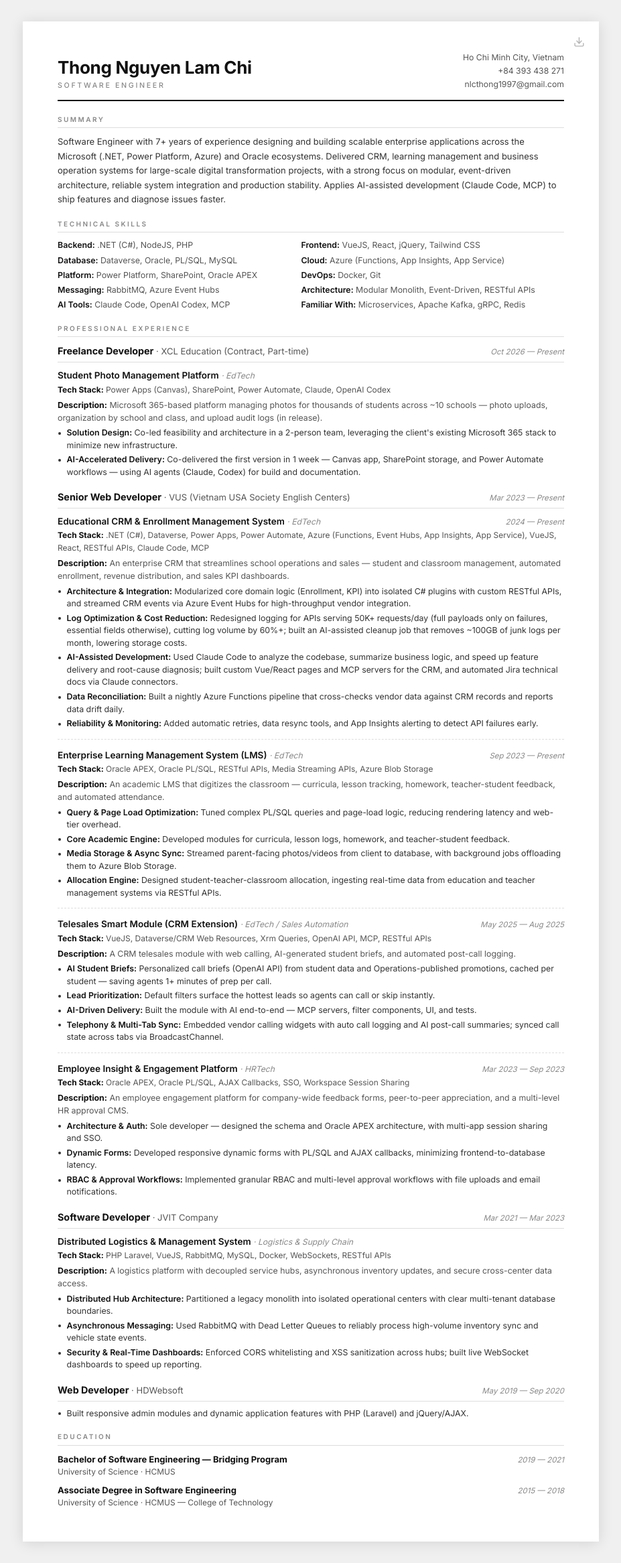
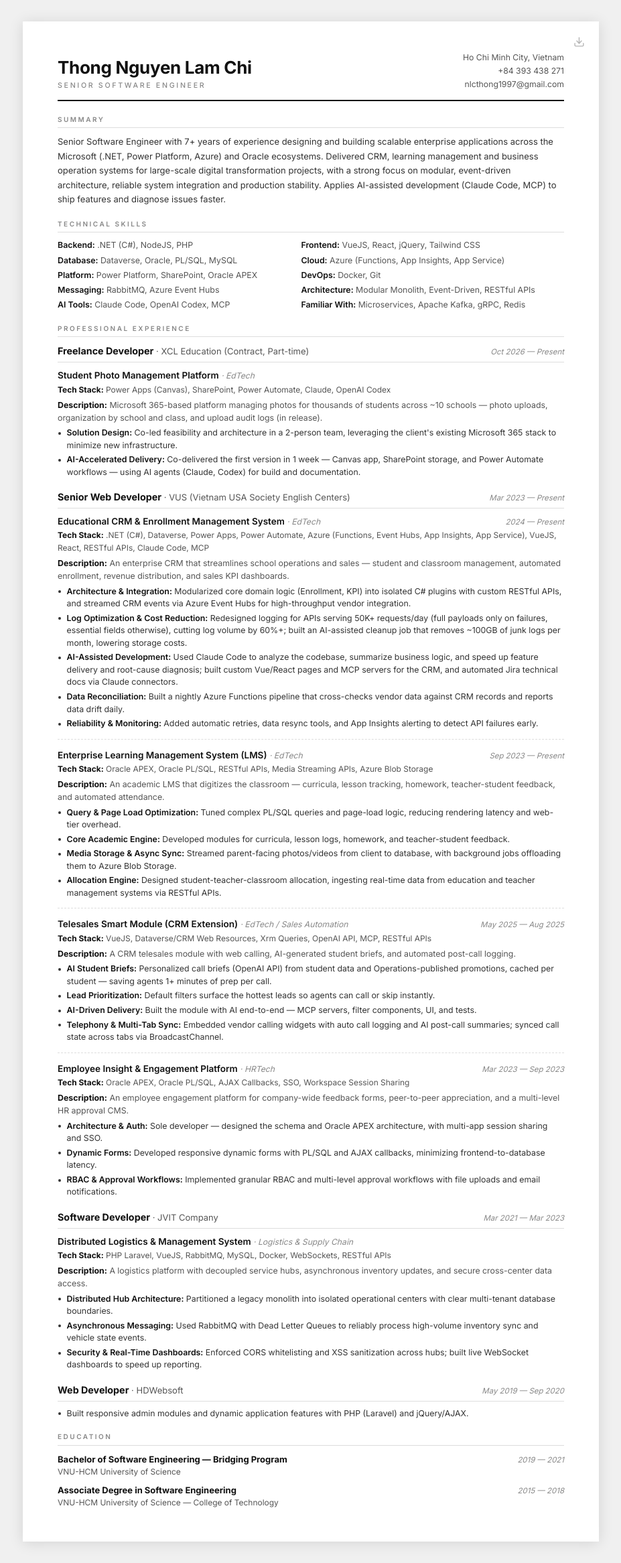
Before and after one commit to nlcthong1997/nlcthong, a plain HTML site: page portfolio/index.html in a window 1280 px wide. Shown: the whole page at 67% size, without its empty margins (176-1103 px from the left). Drawn offline with Linux system fonts and the light colour scheme.

Commit message:
Portfolio CV: Senior Software Engineer headline, VNU-HCM University of Science
Co-Authored-By: Claude Opus 5.5 <noreply@anthropic.com>
Claude-Session: https://claude.ai/code/session_01XZzZw1gJhhW7ia8J1sgHbD

```diff
--- a/portfolio/index.html
+++ b/portfolio/index.html
@@ -3,7 +3,7 @@
 <head>
   <meta charset="UTF-8" />
   <meta name="viewport" content="width=device-width, initial-scale=1.0" />
-  <title>Thong Nguyen Lam Chi — Software Engineer</title>
+  <title>Thong Nguyen Lam Chi — Senior Software Engineer</title>
   <link rel="preconnect" href="https://fonts.googleapis.com">
   <link rel="preconnect" href="https://fonts.gstatic.com" crossorigin>
   <link href="https://fonts.googleapis.com/css2?family=Inter:wght@300;400;500;600;700&display=swap" rel="stylesheet">
@@ -340,7 +340,7 @@
   <header class="header">
     <div class="header-left">
       <h1>Thong Nguyen Lam Chi</h1>
-      <div class="title">Software Engineer</div>
+      <div class="title">Senior Software Engineer</div>
     </div>
     <div class="header-right">
       Ho Chi Minh City, Vietnam<br>
@@ -353,7 +353,7 @@
   <section class="section summary">
     <div class="section-title">Summary</div>
     <p>
-      Software Engineer with 7+ years of experience designing and building scalable enterprise applications across
+      Senior Software Engineer with 7+ years of experience designing and building scalable enterprise applications across
       the Microsoft (.NET, Power Platform, Azure) and Oracle ecosystems. Delivered CRM, learning management and
       business operation systems for large-scale digital transformation projects, with a strong focus on modular,
       event-driven architecture, reliable system integration and production stability. Applies AI-assisted
@@ -534,7 +534,7 @@
     <div class="edu-entry">
       <div class="edu-left">
         <div class="edu-degree">Bachelor of Software Engineering — Bridging Program</div>
-        <div class="edu-school">University of Science · HCMUS</div>
+        <div class="edu-school">VNU-HCM University of Science</div>
       </div>
       <div class="edu-period">2019 — 2021</div>
     </div>
@@ -542,7 +542,7 @@
     <div class="edu-entry">
       <div class="edu-left">
         <div class="edu-degree">Associate Degree in Software Engineering</div>
-        <div class="edu-school">University of Science · HCMUS — College of Technology</div>
+        <div class="edu-school">VNU-HCM University of Science — College of Technology</div>
       </div>
       <div class="edu-period">2015 — 2018</div>
     </div>
```
